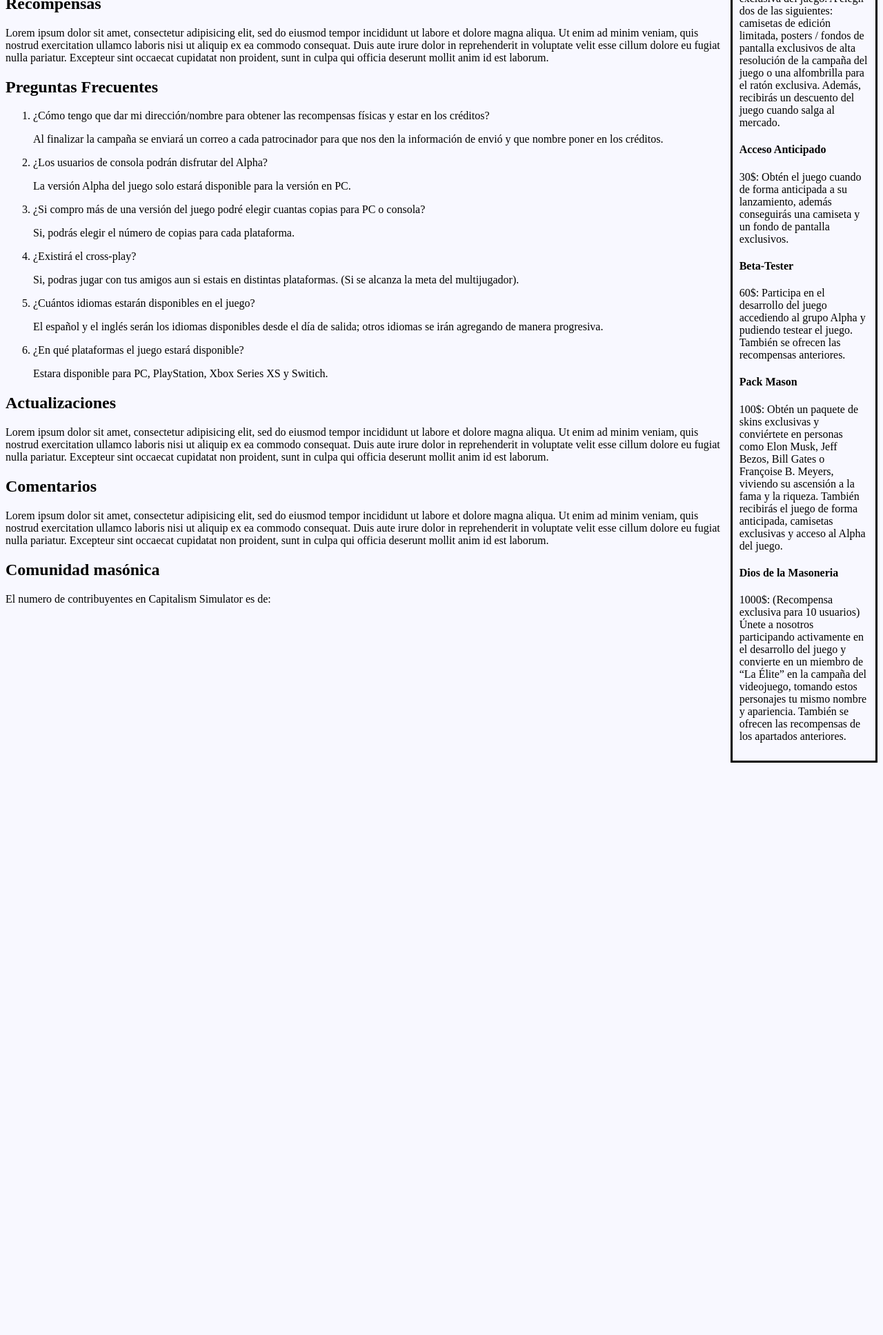
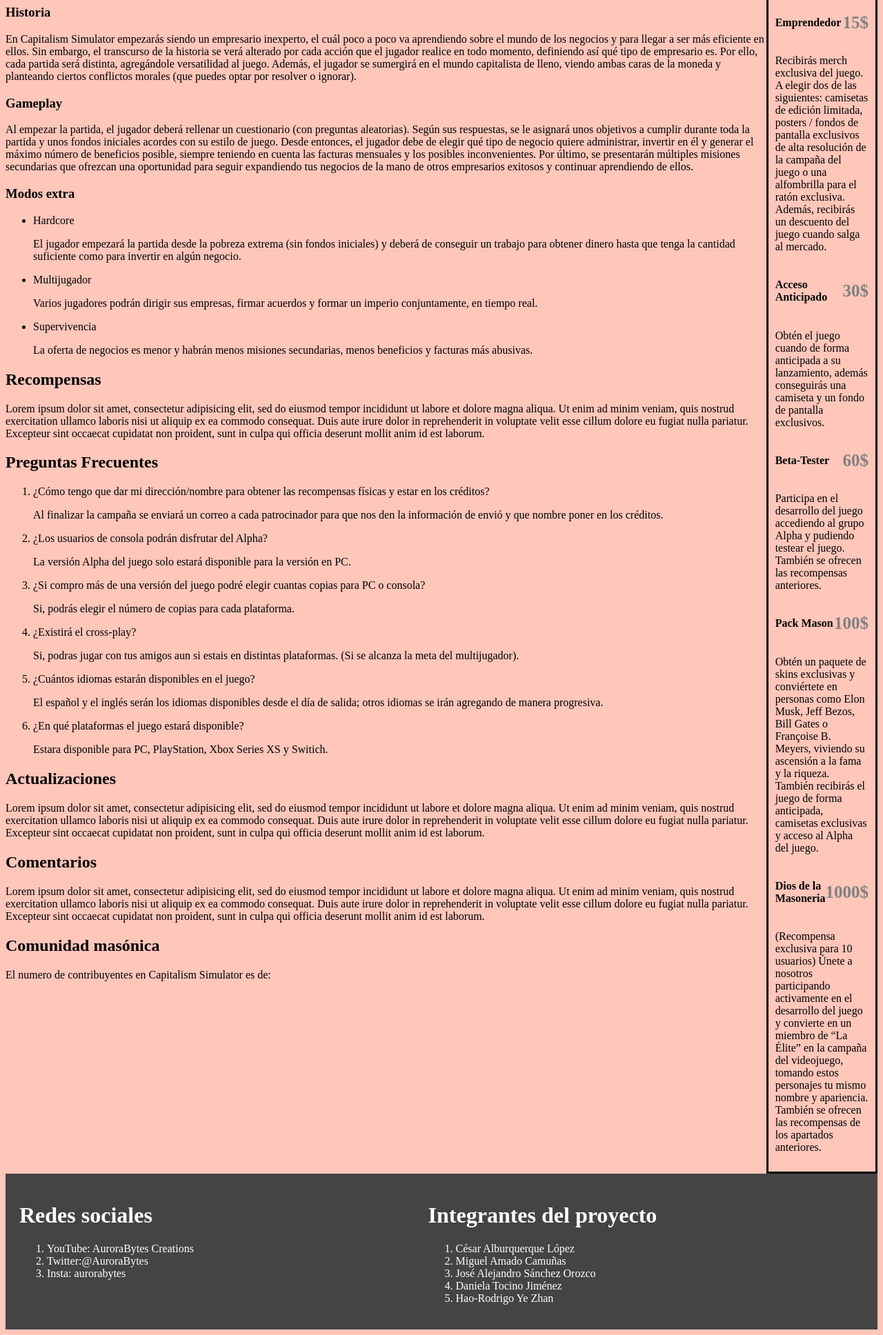
Before and after one commit to danitjela/MM23-24_grupoE, a plain HTML site: page Proyecto/proyecto.html in a window 1280 px wide. Shown: the part 683-2619 px from the top of the page at 69% size. Before the commit the page ends 1797 px from the top, so only its background shows below. Drawn offline with Linux system fonts and the light colour scheme; files whose address does not match are found by name.

Commit message:
Add files via upload

```diff
--- a/Proyecto/Estilo.css
+++ b/Proyecto/Estilo.css
@@ -41,7 +41,8 @@
 	vertical-align: middle;
 }
 body{
-	background-color: ghostwhite;
+	font-family: fuente;
+	background-color: #FFC6BA;
 }
 #grito{
 	text-transform: uppercase;
@@ -70,4 +71,62 @@
 }
 #columnaDescripcion{
 	flex-grow: 2;
+	padding: 20px;
 }
+h4, .precio{
+	display: inline-block;
+}
+.precio{
+	font-weight: bold;
+	color: grey;
+	font-size: 25px;
+	margin-left: auto;
+	margin-right: 0;
+}
+.cajaContribucion {
+    display: flex;
+   align-items: center;
+}
+
+@media screen and (max-width:500px){
+	#columna1{
+		flex-direction: column;
+	}
+	#columna2{
+		flex-direction: column;
+	}
+
+	.contribuciones{
+		width: 100%;
+	}
+	.contenido{
+		padding: 10px;
+	}
+}
+
+#imagenPrincipal{
+	width: 400px;
+	height: 200px;
+
+}
+#info{
+    color: #fff;
+    background-color: #444;
+    display: flex;
+    flex-flow: row;
+    justify-content: space-evenly;
+}
+
+#redes{
+    padding: 20px;
+    flex-grow: 1;
+}
+
+#nombres{
+    padding: 20px;
+    flex-grow: 1;
+}
+@font-face{
+	font-family: fuente;
+	src: url('Fonts/ThemundayEsp2.ttf') format('trueype');
+}
--- a/Proyecto/proyecto.html
+++ b/Proyecto/proyecto.html
@@ -8,7 +8,7 @@
 							</head>
 							<body>
 								<div id="caja0">
-					<img id = "logo" src="file:///R:/Desktop/Multimedia/Proyecto/Logo.jpg" alt="Logotipo" title="Logotipo" width="200px" height="120px" >
+									<img id = "logo" src="Imagenes/Logo.jpg" alt="Logotipo" title="Logotipo" width="200px" height="120px" >
 								<h1 id="empresa">AuroraBytes Creations</h1>
 								</div>
 								<div id="caja1">
@@ -26,7 +26,7 @@
 								<div id="grito">El fin justifica los medios</div>
 								<div id="columna1">
 								<div id="columnaImagen">
-					<img src="file:///R:/Desktop/Multimedia/Proyecto/Imagenes/Logo2.jpg" alt="Imagen principañ" title="Imagen">
+									<img id = "imagenPrincipal"src="Imagenes/ImagenPrincipal.jpg" alt="Imagen principal" title="Imagen">
 								</div>
 								<div id="columnaDescripcion">
 								<p>Capitalism Simulator es un emocionante juego de enseñanza para gente con recursos limitados, que busca conseguir dinero y alcanzar una vida llena de lujos en este mundo capitalista.</p>
@@ -41,12 +41,36 @@
 								<div id="columna2">
 								<div id="texto">
 								<section id="Campaña">
-					<h2>Campaña</h2>
+									<h3>Campaña</h3>
 									<p>¿Cansado de tu rutina aburrida y de no tener dinero? ¡Es hora de dar un giro radical a tu vida! ¿Qué tal si te digo que puedes aprender a volverte rico mientras te diviertes en un videojuego fabuloso? ¡Así es! Con nuestro emocionante simulador de riqueza, podrás convertirte en un maestro del dinero mientras te diviertes. ¡NO esperes más para dar el primer paso y únete a participar en nuestro innovador simulador de riqueza!
 									</p>
 									<p> Crea tu propia vida desde cero y asciende a la masonería con tu personaje personalizado.Desde un estudiante universitario con poco dinero hasta hombre mayor con hijos y sin trabajo.
 								</p>
 								<p>En Capitalism Simulator trataras de buscar la riqueza  a partir de varios métodos innovadores y exitosos, como pueden ser  la compra-venta de acciones, blockchain y e-commerce. Sin embargo, el juego también te proporciona la posibilidad de un camino más tradicional trabajando en un empleo convencional, aunque este será un camino mucho más arduo y desafiante.</p>
+								<h3>Historia</h3>
+									<p>En Capitalism Simulator empezarás siendo un empresario inexperto, el cuál poco a poco va aprendiendo sobre el mundo de los negocios y para llegar a ser más eficiente en ellos.
+										Sin embargo, el transcurso de la historia se verá alterado por cada acción que el jugador realice en todo momento, definiendo así qué tipo de empresario es. Por ello, cada partida será distinta, agregándole versatilidad al juego.
+										Además, el jugador se sumergirá en el mundo capitalista de lleno, viendo ambas caras de la moneda y planteando ciertos conflictos morales (que puedes optar por resolver o ignorar). </p>
+				<h3>Gameplay</h3>
+				<p>Al empezar la partida, el jugador deberá rellenar un cuestionario (con preguntas aleatorias). Según sus respuestas, se le asignará unos objetivos a cumplir durante toda la partida y unos fondos iniciales acordes con su estilo de juego.
+
+				Desde entonces, el jugador debe de elegir qué tipo de negocio quiere administrar, invertir en él y generar el máximo número de beneficios posible, siempre teniendo en cuenta las facturas mensuales y los posibles inconvenientes.
+
+				Por último, se presentarán múltiples misiones secundarias que ofrezcan una oportunidad para seguir expandiendo tus negocios de la mano de otros empresarios exitosos y continuar aprendiendo de ellos. </p>
+				<h3>Modos extra</h3>
+				<ul>
+					<li>
+						<span>Hardcore</span>
+						<p>El jugador empezará la partida desde la pobreza extrema (sin fondos iniciales) y deberá de conseguir un trabajo para obtener dinero hasta que tenga la cantidad suficiente como para invertir en algún negocio. </p>
+					</li>
+					<li>
+						<span>Multijugador</span>
+						<p>Varios jugadores podrán dirigir sus empresas, firmar acuerdos y formar un imperio conjuntamente, en tiempo real. </p>
+					</li>
+					<li><span>Supervivencia</span></li>
+					<p>La oferta de negocios es menor y habrán menos misiones secundarias, menos beneficios y facturas más abusivas. </p>
+				</ul>
+
 								</section>
 								<section id="Recompensas">
 									<h2>Recompensas</h2>
@@ -115,21 +139,66 @@
 								</div>
 								<div class="contribuciones">
 									<div class="contenido">
+										<div class="cajaContribucion">
 										<h4>Seguidor</h4>
-						<p>1$: Cada aportación cuenta en el viaje a la riqueza. Con esta aportación, recibirás un agradecimiento en las redes sociales del juego y en la página web.
+										<div class="precio">1$</div>
+										</div>
+										<p> Cada aportación cuenta en el viaje a la riqueza. Con esta aportación, recibirás un agradecimiento en las redes sociales del juego y en la página web.
 								</p>
+
+								<div class="cajaContribucion">
 								<h4>Emprendedor</h4>
-				<p>15$: Recibirás merch exclusiva del juego. A elegir dos de las siguientes: camisetas de edición limitada, posters / fondos de pantalla exclusivos de alta resolución de la campaña del juego o una alfombrilla para el ratón exclusiva. Además, recibirás un descuento del juego cuando salga al mercado.
+								<div class="precio">15$</div>
+								</div>
+								<p> Recibirás merch exclusiva del juego. A elegir dos de las siguientes: camisetas de edición limitada, posters / fondos de pantalla exclusivos de alta resolución de la campaña del juego o una alfombrilla para el ratón exclusiva. Además, recibirás un descuento del juego cuando salga al mercado.
 								</p>
+
+							<div class="cajaContribucion">
 								<h4>Acceso Anticipado</h4>
-				<p>30$: Obtén el juego cuando de forma anticipada a su lanzamiento, además conseguirás una camiseta y un fondo de pantalla exclusivos. </p>
+								<div class="precio">30$</div>
+								</div>
+								<p> Obtén el juego cuando de forma anticipada a su lanzamiento, además conseguirás una camiseta y un fondo de pantalla exclusivos. </p>
+
+
+							<div class="cajaContribucion">
 								<h4>Beta-Tester</h4>
-				<p>60$: Participa en el desarrollo del juego accediendo al grupo Alpha y pudiendo testear el juego. También se ofrecen las recompensas anteriores. </p>
+								<div class="precio">60$</div>
+								</div>
+								<p>Participa en el desarrollo del juego accediendo al grupo Alpha y pudiendo testear el juego. También se ofrecen las recompensas anteriores. </p>
+
+							<div class="cajaContribucion">
 								<h4>Pack Mason</h4>
-				<p>100$: Obtén un paquete de skins exclusivas y conviértete en personas como Elon Musk, Jeff Bezos, Bill Gates o Françoise B. Meyers, viviendo su ascensión a la fama y la riqueza. También recibirás el juego de forma anticipada, camisetas exclusivas y acceso al Alpha del juego. </p>
+								<div class="precio">100$</div>
+								</div>
+								<p> Obtén un paquete de skins exclusivas y conviértete en personas como Elon Musk, Jeff Bezos, Bill Gates o Françoise B. Meyers, viviendo su ascensión a la fama y la riqueza. También recibirás el juego de forma anticipada, camisetas exclusivas y acceso al Alpha del juego. </p>
+
+							<div class="cajaContribucion">
 								<h4>Dios de la Masoneria</h4>
-				<p>1000$: (Recompensa exclusiva para 10 usuarios) Únete a nosotros participando activamente en el desarrollo del juego y convierte en un miembro de “La Élite” en la campaña del videojuego, tomando estos personajes tu mismo nombre y apariencia. También se ofrecen las recompensas de los apartados anteriores. </p>
+								<div class="precio">1000$</div>
 								</div>
+								<p> (Recompensa exclusiva para 10 usuarios) Únete a nosotros participando activamente en el desarrollo del juego y convierte en un miembro de “La Élite” en la campaña del videojuego, tomando estos personajes tu mismo nombre y apariencia. También se ofrecen las recompensas de los apartados anteriores. </p>
+
+									</div>
+								</div>
+						</div>
+						<div id="info">
+			            <div id="redes">
+			                <h1>Redes sociales</h1>
+			                <ol>
+			                    <li>YouTube: AuroraBytes Creations </li>
+			                    <li>Twitter:@AuroraBytes </li>
+			                    <li>Insta: aurorabytes</li>
+			                </ol>
+			            </div>
+			            <div id="nombres">
+			                <h1>Integrantes del proyecto</h1>
+			                <ol>
+			                    <li>César Alburquerque López  </li>
+			                    <li>Miguel Amado Camuñas  </li>
+			                    <li>José Alejandro Sánchez Orozco </li>
+			                    <li>Daniela Tocino Jiménez  </li>
+			                    <li>Hao-Rodrigo Ye Zhan </li>
+			                </ol>
 			            </div>
 			        </div>
 
```
Also changed, not shown: Proyecto/Imagenes/ImagenPrincipal.jpg (added), Proyecto/Imagenes/Logo.jpg. Lines whose indentation alone changed are shown as unchanged.
